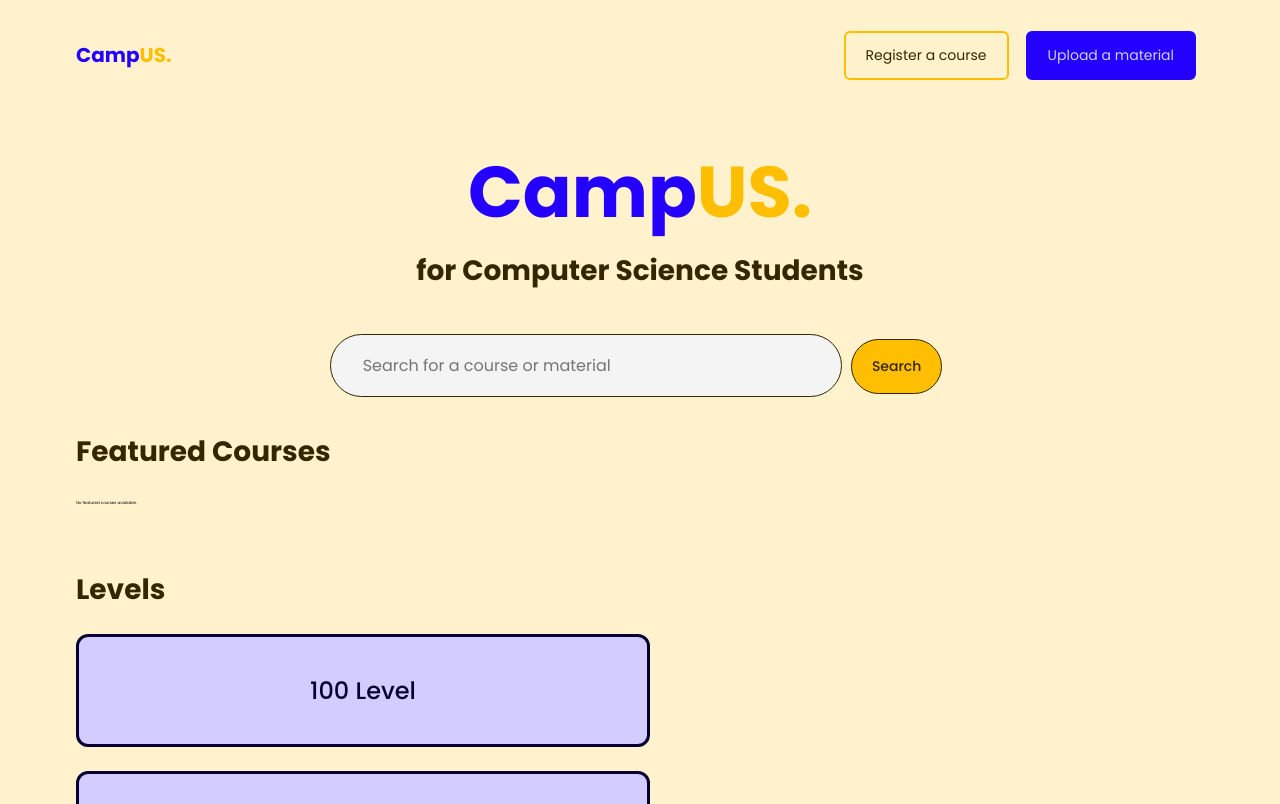
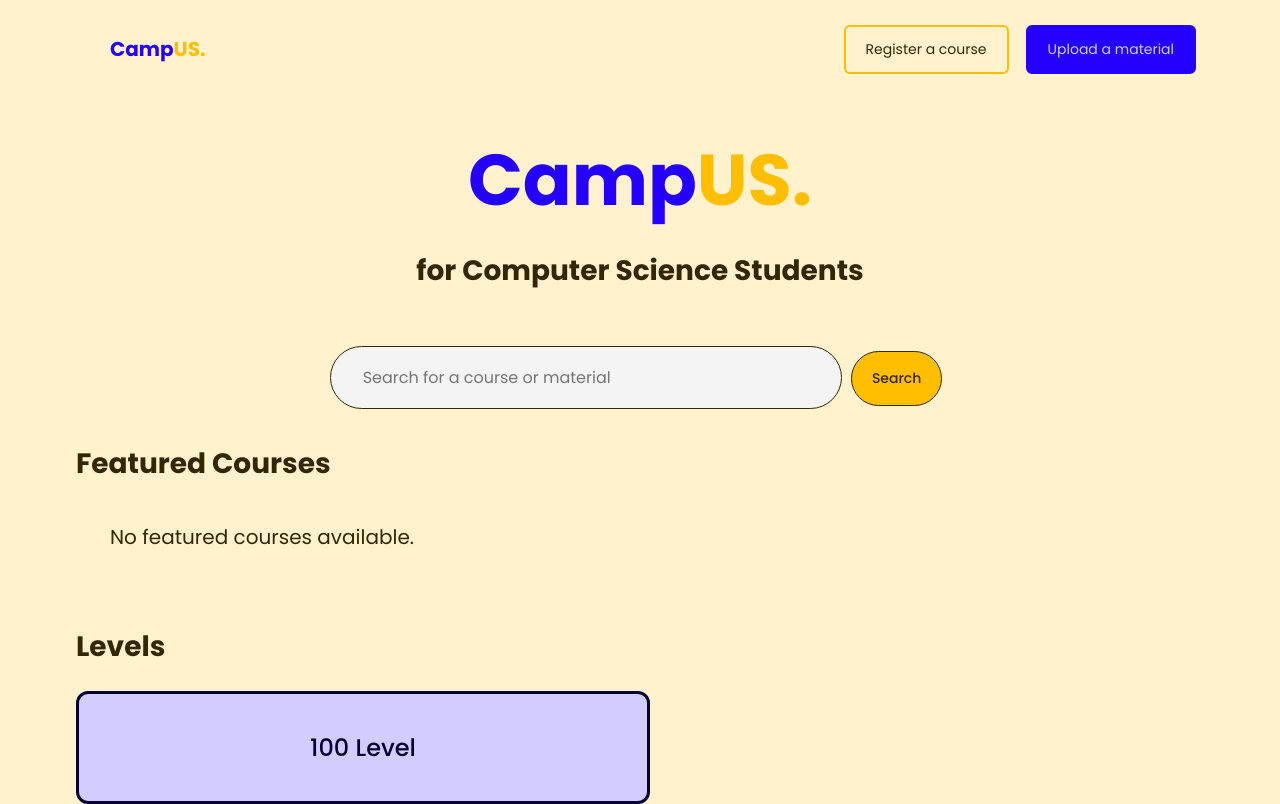
Before and after one commit to derasn/library-project, a Django app: page / in a window 1280 px wide. Shown: the top 804 px of the page. Run offline with Django 5.2, Linux system fonts and the light colour scheme; data that the repository does not hold is empty.

Commit message:
forgot the error styling, oops

```diff
--- a/campus/static/css/home.css
+++ b/campus/static/css/home.css
@@ -129,6 +129,14 @@ h2{
     color: #332600;
     font-size: 7rem;
     font-weight: bold;
+}
+
+p{ /* For error messages i.e sorry, no materials */
+    margin: 0.5rem;
+    padding: 3rem 8rem;
+    color: #332600;
+    font-size: 5rem;
+    font-weight: 400;
 }
 
 .card{
```
